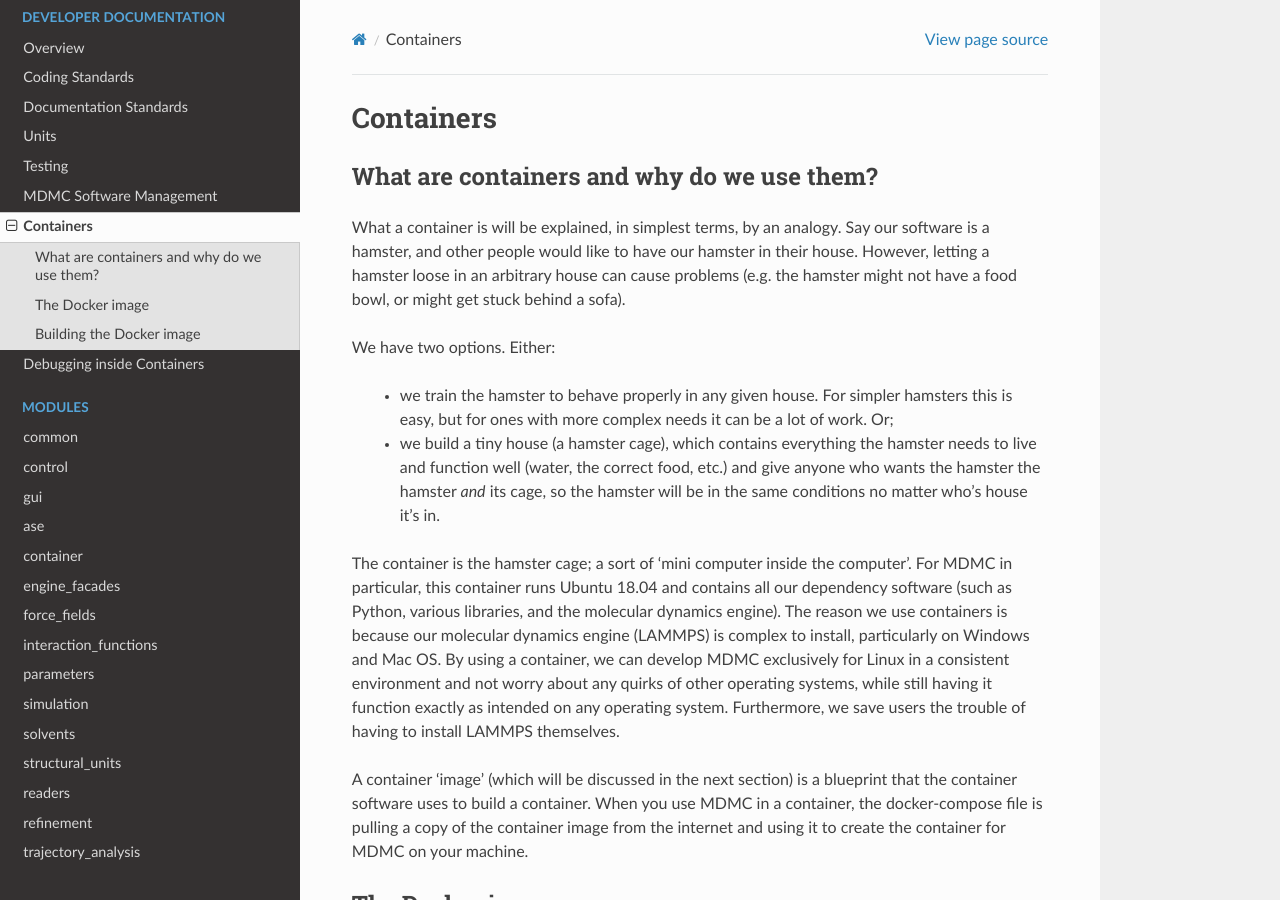
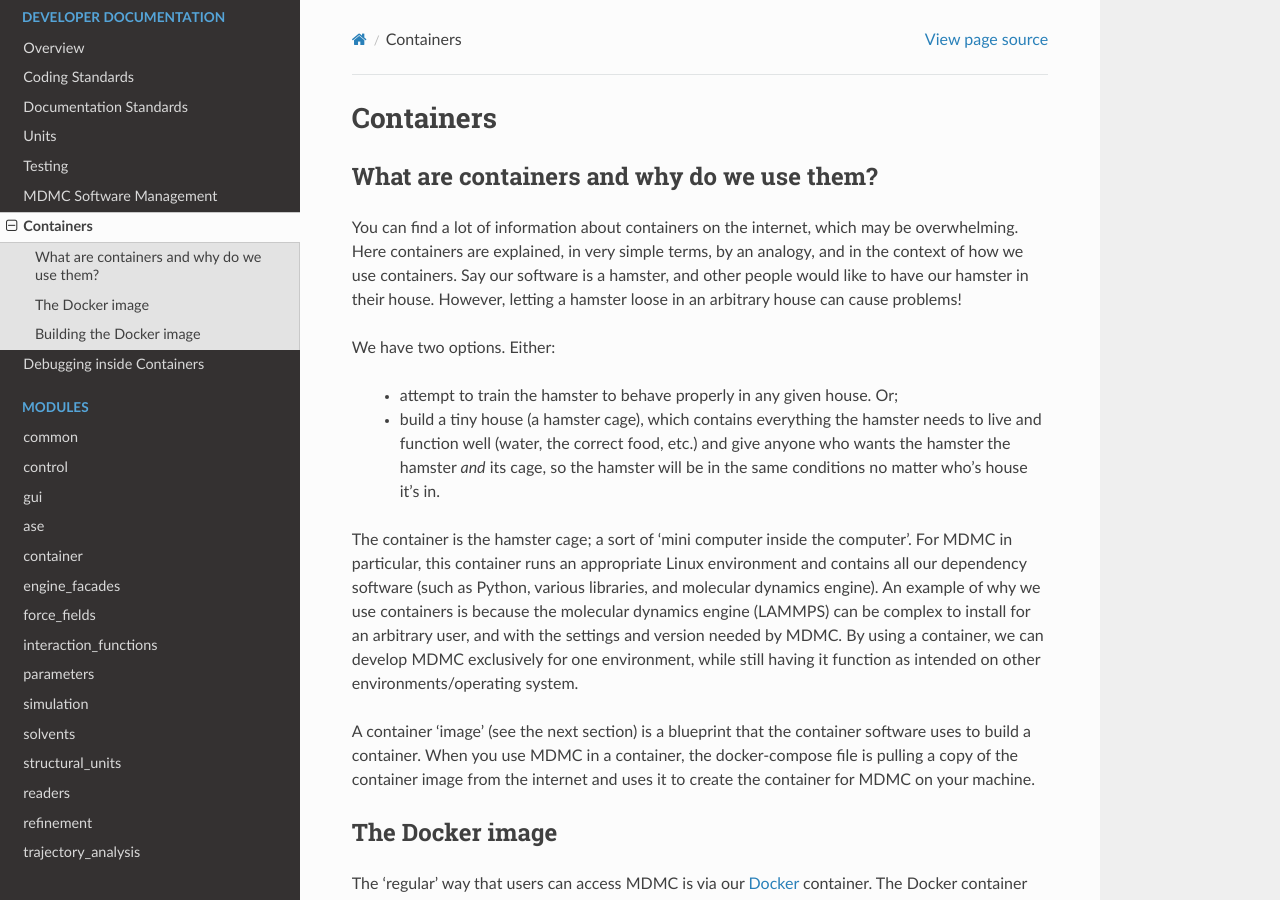
Before and after one commit to ISISNeutronMuon/MDMC, a Sphinx documentation site: the page built from doc/pages/developer/containers.rst, in a window 1280 px wide and 900 px high. Built offline with Sphinx 7.4.7 and the Read the Docs theme 2.0.0, drawn with Linux system fonts in a browser that asks for light colours.

Commit message:
Update doc/pages/developer/containers.rst
Co-authored-by: Anders Markvardsen <anders.markvardsen@stfc.ac.uk>

```diff
--- a/doc/pages/developer/containers.rst
+++ b/doc/pages/developer/containers.rst
@@ -6,17 +6,17 @@ Containers
 What are containers and why do we use them?
 -------------------------------------------
 
-What a container is will be explained, in simplest terms, by an analogy. Say our software is a hamster, and other people would like to have our hamster in their house. However, letting a hamster loose in an arbitrary house can cause problems (e.g. the hamster might not have a food bowl, or might get stuck behind a sofa).
+You can find a lot of information about containers on the internet, which may be overwhelming. Here containers are explained, in very simple terms, by an analogy, and in the context of how we use containers. Say our software is a hamster, and other people would like to have our hamster in their house. However, letting a hamster loose in an arbitrary house can cause problems!
 
 We have two options. Either:
 
- * we train the hamster to behave properly in any given house. For simpler hamsters this is easy, but for ones with more complex needs it can be a lot of work. Or;
+ * attempt to train the hamster to behave properly in any given house. Or;
 
- * we build a tiny house (a hamster cage), which contains everything the hamster needs to live and function well (water, the correct food, etc.) and give anyone who wants the hamster the hamster *and* its cage, so the hamster will be in the same conditions no matter who's house it's in.
+ * build a tiny house (a hamster cage), which contains everything the hamster needs to live and function well (water, the correct food, etc.) and give anyone who wants the hamster the hamster *and* its cage, so the hamster will be in the same conditions no matter who's house it's in.
 
-The container is the hamster cage; a sort of 'mini computer inside the computer'. For MDMC in particular, this container runs Ubuntu 18.04 and contains all our dependency software (such as Python, various libraries, and the molecular dynamics engine). The reason we use containers is because our molecular dynamics engine (LAMMPS) is complex to install, particularly on Windows and Mac OS. By using a container, we can develop MDMC exclusively for Linux in a consistent environment and not worry about any quirks of other operating systems, while still having it function exactly as intended on any operating system. Furthermore, we save users the trouble of having to install LAMMPS themselves.
+The container is the hamster cage; a sort of 'mini computer inside the computer'. For MDMC in particular, this container runs an appropriate Linux environment and contains all our dependency software (such as Python, various libraries, and molecular dynamics engine). An example of why we use containers is because the molecular dynamics engine (LAMMPS) can be complex to install for an arbitrary user, and with the settings and version needed by MDMC. By using a container, we can develop MDMC exclusively for one environment, while still having it function as intended on other environments/operating system.
 
-A container 'image' (which will be discussed in the next section) is a blueprint that the container software uses to build a container. When you use MDMC in a container, the docker-compose file is pulling a copy of the container image from the internet and using it to create the container for MDMC on your machine.
+A container 'image' (see the next section) is a blueprint that the container software uses to build a container. When you use MDMC in a container, the docker-compose file is pulling a copy of the container image from the internet and uses it to create the container for MDMC on your machine.
 
 The Docker image
 ----------------
```
